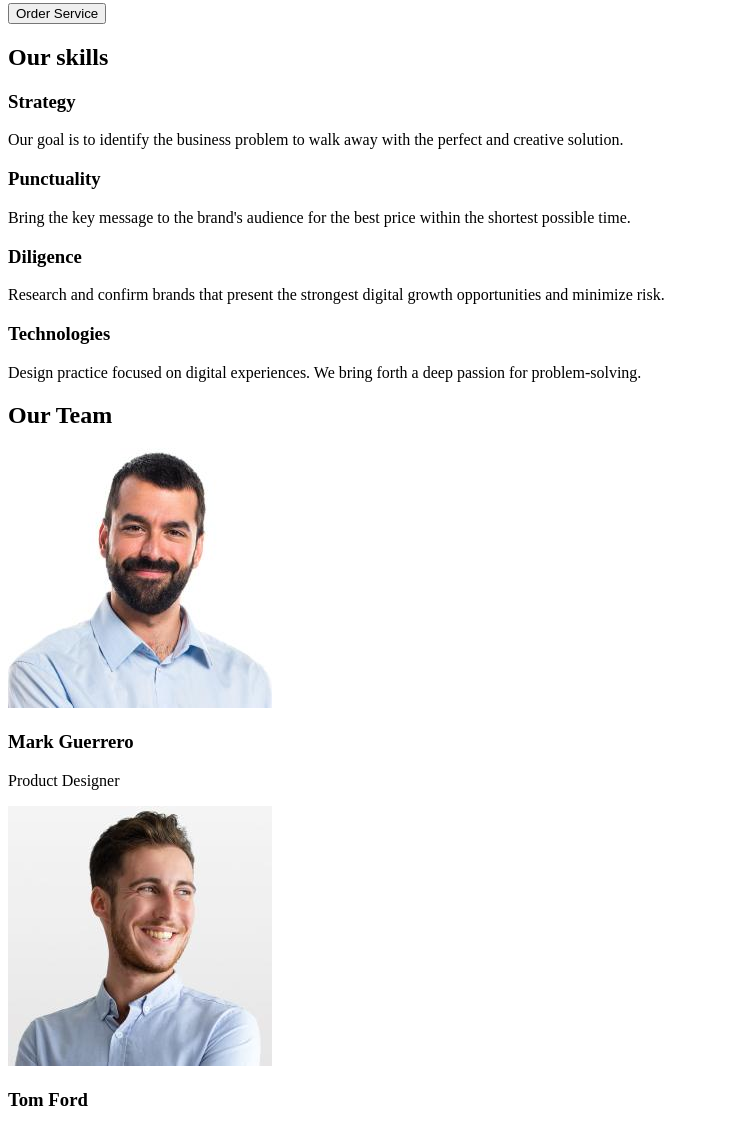
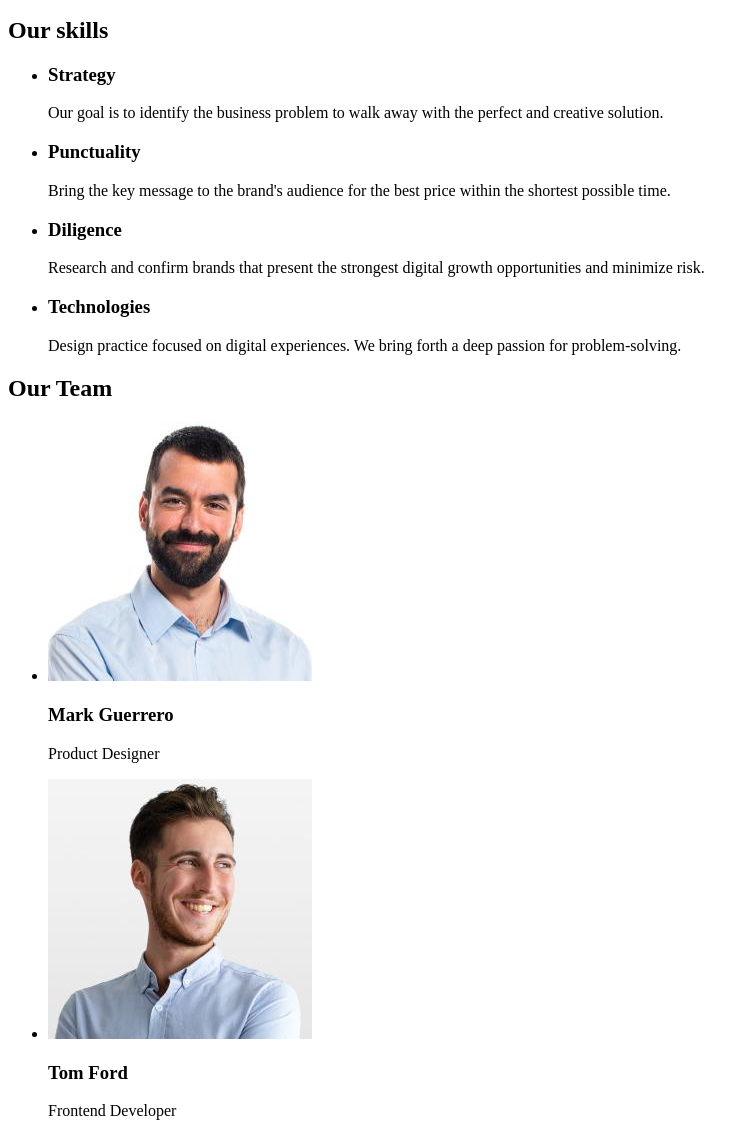
Before and after one commit to NIKOLAEVTOLIA/goit-markup-hw-01, a plain HTML site: page index.html in a window 1280 px wide. Shown: the part 239-1362 px from the top of the page, without its empty margins (0-754 px from the left). Drawn offline with Linux system fonts and the light colour scheme.

Commit message:
Update index.html

```diff
--- a/index.html
+++ b/index.html
@@ -7,8 +7,8 @@
   </head>
   <body>
     <header>
+      <nav>
         <a href="./index.html">WebStudio</a>
-      <nav>
         <ul>
           <li><a href="#Studio">Studio</a></li>
           <li><a href="#Portfolio">Portfolio</a></li>
@@ -25,52 +25,53 @@
 
     <main>
       <section>
-        <h1>
-          Effective Solutions <br />
-          for Your Business
-        </h1>
+        <h1>Effective Solutions for Your Business</h1>
         <button type="button">Order Service</button>
       </section>
 
       <section>
         <!--тимчасовий заголовок-->
         <h2>Our skills</h2>
-        <h3>Strategy</h3>
+        <ul>
+          <li><h3>Strategy</h3></li>
           <p>
             Our goal is to identify the business problem to walk away with the
             perfect and creative solution.
           </p>
-        <h3>Punctuality</h3>
+          <li><h3>Punctuality</h3></li>
           <p>
             Bring the key message to the brand's audience for the best price
             within the shortest possible time.
           </p>
-        <h3>Diligence</h3>
+          <li><h3>Diligence</h3></li>
           <p>
-          Research and confirm brands that present the strongest digital growth
-          opportunities and minimize risk.
+            Research and confirm brands that present the strongest digital
+            growth opportunities and minimize risk.
           </p>
-        <h3>Technologies</h3>
+          <li><h3>Technologies</h3></li>
           <p>
-          Design practice focused on digital experiences. We bring forth a deep
-          passion for problem-solving.
+            Design practice focused on digital experiences. We bring forth a
+            deep passion for problem-solving.
           </p>
+        </ul>
       </section>
 
       <section>
         <h2>Our Team</h2>
-        <img src="./img/img-1.jpg" width="264" alt="MarkGuerrero" />
+        <ul>
+          <li><img src="./img/img-1.jpg" width="264" alt="MarkGuerrero" /></li>
           <h3>Mark Guerrero</h3>
           <p>Product Designer</p>
-        <img src="./img/img-2.jpg" width="264" alt="TomFord" />
+          <li><img src="./img/img-2.jpg" width="264" alt="TomFord" /></li>
           <h3>Tom Ford</h3>
           <p>Frontend Developer</p>
-        <img src="./img/img-3.jpg" width="264" alt="CamilaGarcia" />
+          <li><img src="./img/img-3.jpg" width="264" alt="CamilaGarcia" /></li>
           <h3>Camila Garcia</h3>
           <p>Marketing</p>
-        <img src="./img/img-4.jpg" width="264" alt="DanielWilson" />
+          <li><img src="./img/img-4.jpg" width="264" alt="DanielWilson" /></li>
           <h3>Daniel Wilson</h3>
           <p>UI Designer</p>
+        </ul>
       </section>
     </main>
 
```
Lines whose indentation alone changed are shown as unchanged.
